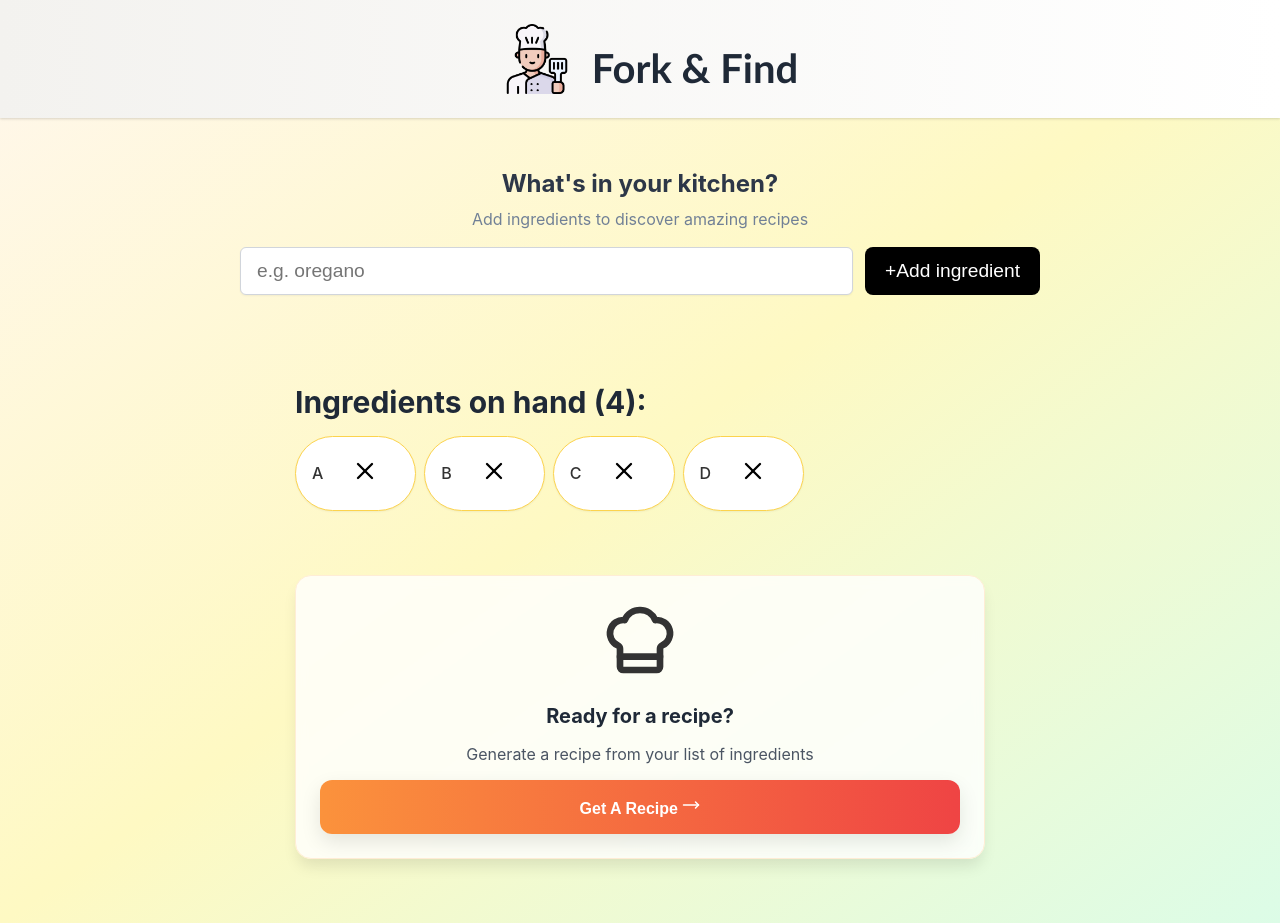
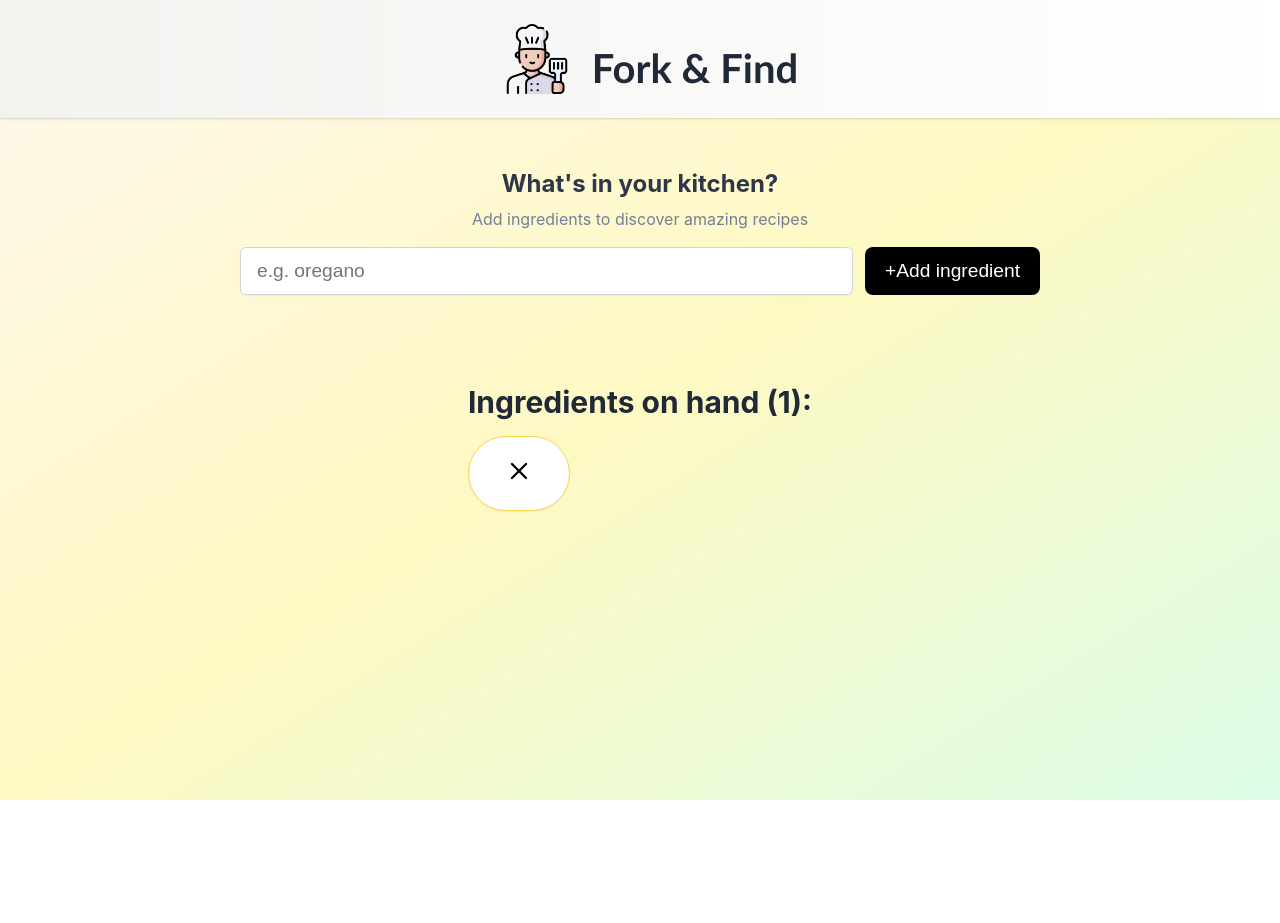
Before and after one commit to djha09/Fork-Find, a React (Vite) app: page / in a window 1280 px wide. After the commit the page ends 800 px from the top, so only its background shows below. Built offline with nearby package versions, Linux system fonts and the light colour scheme.

Commit message:
Update App.jsx

```diff
--- a/src/App.jsx
+++ b/src/App.jsx
@@ -8,7 +8,7 @@ import Recipe from './Recipe.jsx'
 import {getRecipe} from '../ai.js'
 
 function App() {
-    const [ingredient, setIngredient] = useState(["a",'b','c','d']);
+    const [ingredient, setIngredient] = useState(['']);
     const [loading,setLoading] = useState(false)
 
     function handleSubmit(formData) {
```
